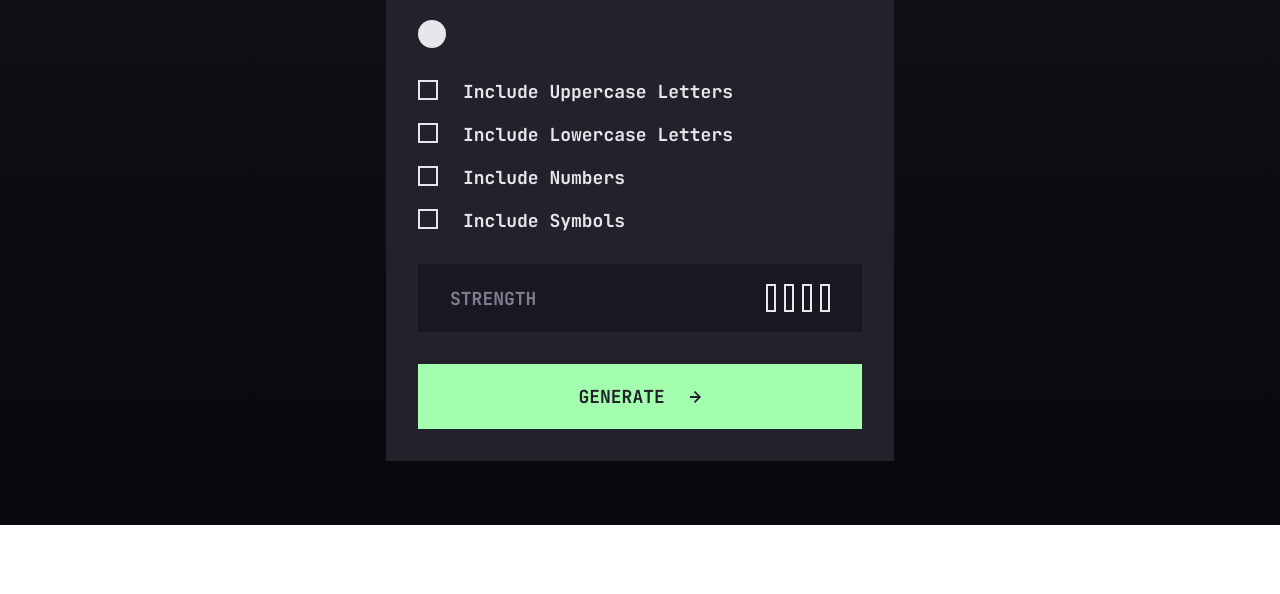
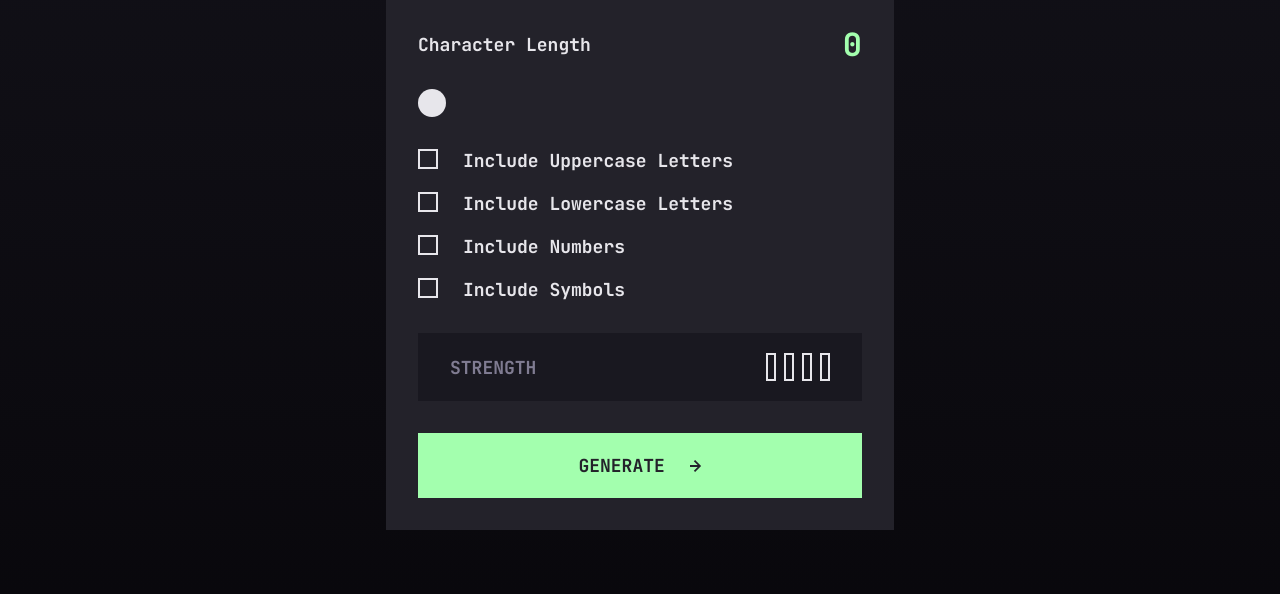
Before and after one commit to nvalline/fm-password-generator-app, a plain HTML site: page index.html in a window 1280 px wide. Shown: the part 303-897 px from the top of the page. Before the commit the page ends 828 px from the top, so only its background shows below. Drawn offline with Linux system fonts and the light colour scheme.

Commit message:
adjusted section padding top

```diff
--- a/styles.scss
+++ b/styles.scss
@@ -15,6 +15,10 @@ section {
 	padding: 4rem 1rem;
 	margin: 0 auto;
 	max-width: 540px;
+
+	@media (min-width: 48rem) {
+		padding: 8.3125rem 1rem 4rem;
+	}
 
 	header {
 		margin-bottom: 1rem;
```
Also changed, not shown: styles.css, 1 other file.
